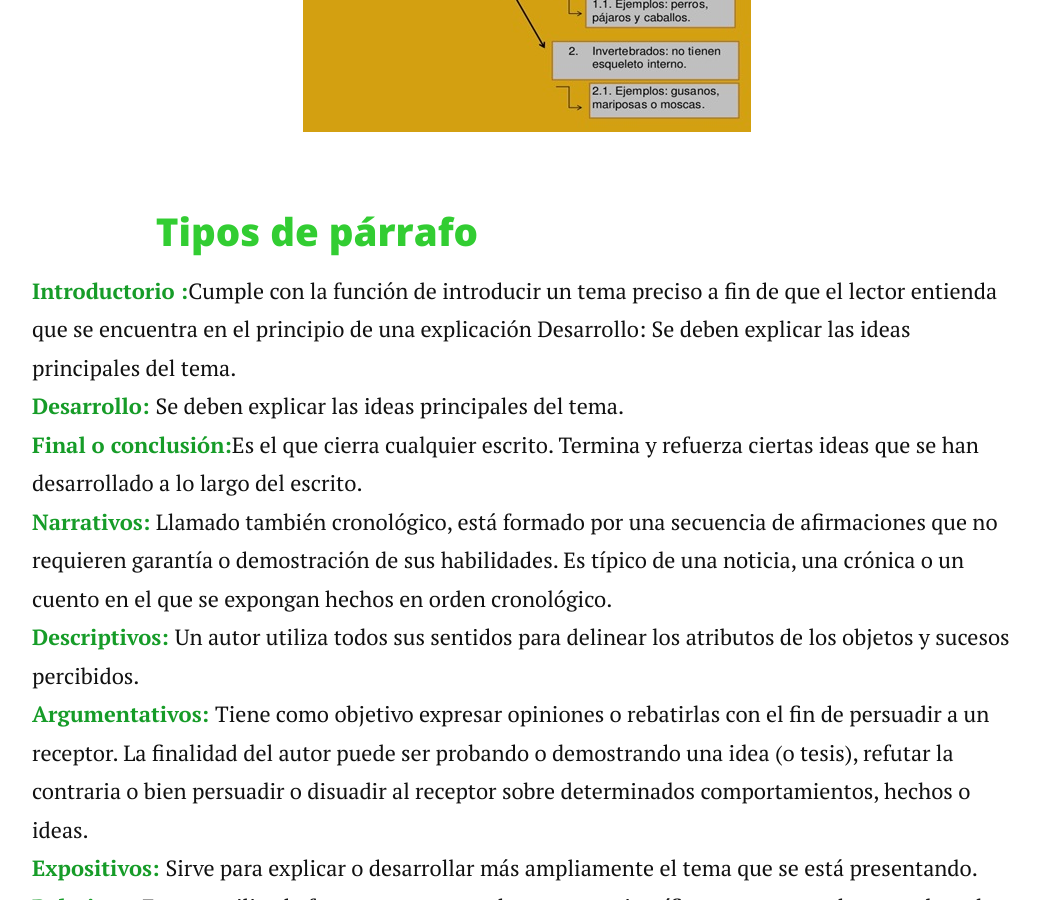
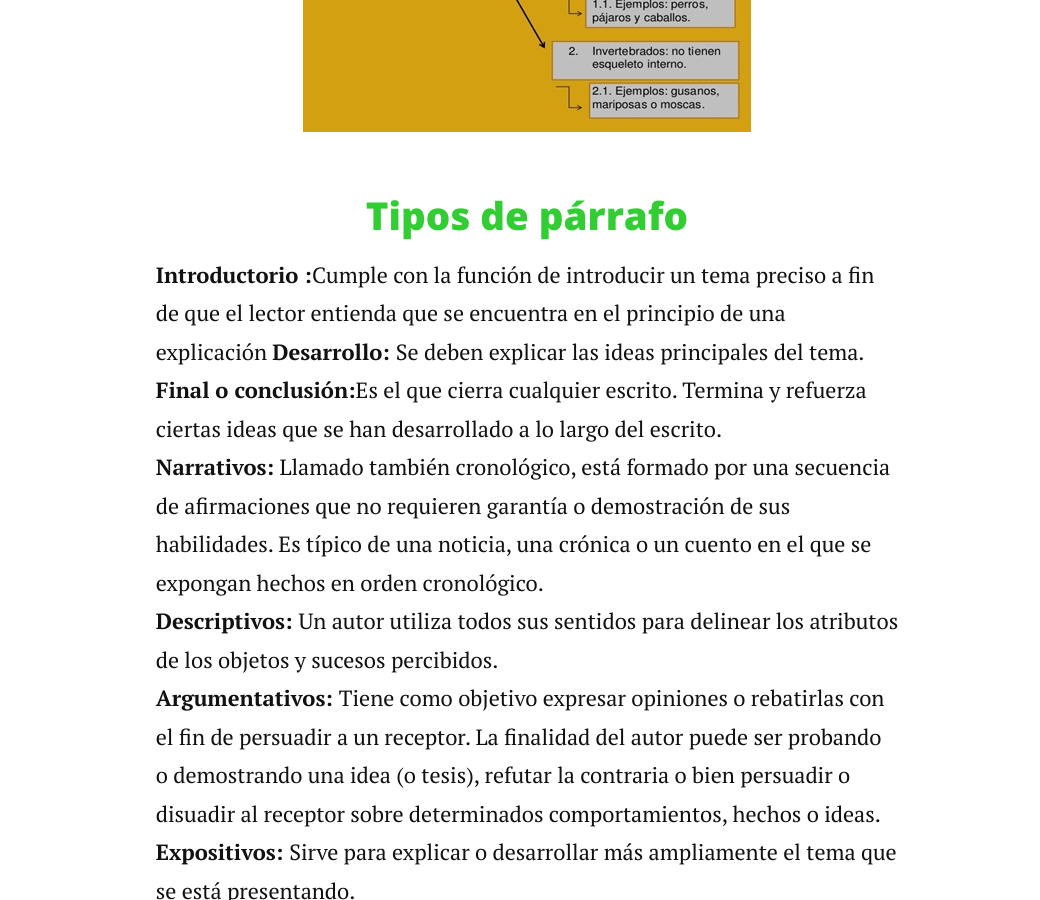
Before and after one commit to BlogdeLenguaje/BlogdeLenguaje.github.io, a Jekyll site: the page built from _posts/2014-12-18-tema2.markdown, in a window 1280 px wide and 900 px high, scrolled down 1252 px. Shown: the whole window, without its empty margins (113-1153 px from the left). Built offline with Jekyll 4.4.1, drawn with Linux system fonts in a browser that asks for light colours; nearby versions of some CDN libraries.

Commit message:
Update 2014-12-18-tema2.markdown

```diff
--- a/_posts/2014-12-18-tema2.markdown
+++ b/_posts/2014-12-18-tema2.markdown
@@ -11,17 +11,15 @@
 2.- Ideas secundarias: Amplían y complementan a la idea principal. <br>
 3.- Unidad y coherencia: La oración principal como las secundarias se refieren a un solo hecho, es la organización apropiada de las oraciones de tal forma que el contenido sea claro y se entienda. </p>
 <center><img src="/assets/img/parrafoestructura.jpg"></center>
-<p><font color="#32CD32"><h3>Tipos de párrafo </h3></font>
-<font color="#169C28"><b>Introductorio :</b></font>Cumple con la función de introducir un tema preciso a fin de que el lector entienda que se encuentra en el principio de una explicación
-Desarrollo: Se deben explicar las ideas principales del tema.
-<br>
-<font color="#169C28"><b>Desarrollo: </b></font>Se deben explicar las ideas principales del tema. <br>
-<font color="#169C28"><b>Final o conclusión:</b></font>Es el que cierra cualquier escrito. Termina y refuerza ciertas ideas que se han desarrollado a lo largo del escrito.<br>
-<font color="#169C28"><b>Narrativos:</b> </font>Llamado también cronológico, está formado por una secuencia de afirmaciones que no requieren garantía o demostración de sus habilidades. Es típico de una noticia, una crónica o un cuento en el que se expongan hechos en orden cronológico. <br>
-<font color="#169C28"><b>Descriptivos: </b> </font>Un autor utiliza todos sus sentidos para delinear los atributos de los objetos y sucesos percibidos. <br>
-<font color="#169C28"><b>Argumentativos: </b> </font>Tiene como objetivo expresar opiniones o rebatirlas con el fin de persuadir a un receptor. La finalidad del autor puede ser probando o demostrando una idea (o tesis), refutar la contraria o bien persuadir o disuadir al receptor sobre determinados comportamientos, hechos o ideas. <br>
-<font color="#169C28"><b>Expositivos: </b> </font>Sirve para explicar o desarrollar más ampliamente el tema que se está presentando. <br>
-<font color="#169C28"><b>Relativos: </b> </font>Este es utilizado frecuentemente en los ensayos científicos, puesto que la naturaleza de dichos trabajos se presta para generar controversia y confusión. <br>
-<font color="#169C28"><b>Comparación o contraste: </b> </font>Consiste en comparar objetos o ideas con el propósito de diferenciar o decir sus semejanzas. <br>
-<font color="#169C28"><b>Enumeración: </b></font> Se enumeran situaciones de manera que vamos de lo más importante a lo menos importante.<br>
-<font color="#169C28"><b>Dialogado: </b> </font>Se enumeran situaciones de manera que vamos de lo más importante a lo menos importante.</p>
+<center><font color="#32CD32"><h3>Tipos de párrafo </h3></font></center>
+<p><b>Introductorio :</b>Cumple con la función de introducir un tema preciso a fin de que el lector entienda que se encuentra en el principio de una explicación
+<b>Desarrollo: </b>Se deben explicar las ideas principales del tema. <br>
+<b>Final o conclusión:</b>Es el que cierra cualquier escrito. Termina y refuerza ciertas ideas que se han desarrollado a lo largo del escrito.<br>
+<b>Narrativos:</b> Llamado también cronológico, está formado por una secuencia de afirmaciones que no requieren garantía o demostración de sus habilidades. Es típico de una noticia, una crónica o un cuento en el que se expongan hechos en orden cronológico. <br>
+<b>Descriptivos: </b>Un autor utiliza todos sus sentidos para delinear los atributos de los objetos y sucesos percibidos. <br>
+<b>Argumentativos: </b>Tiene como objetivo expresar opiniones o rebatirlas con el fin de persuadir a un receptor. La finalidad del autor puede ser probando o demostrando una idea (o tesis), refutar la contraria o bien persuadir o disuadir al receptor sobre determinados comportamientos, hechos o ideas. <br>
+<b>Expositivos: </b>Sirve para explicar o desarrollar más ampliamente el tema que se está presentando. <br>
+<b>Relativos: </b>Este es utilizado frecuentemente en los ensayos científicos, puesto que la naturaleza de dichos trabajos se presta para generar controversia y confusión. <br>
+<b>Comparación o contraste: </b>Consiste en comparar objetos o ideas con el propósito de diferenciar o decir sus semejanzas. <br>
+<b>Enumeración: </b>Se enumeran situaciones de manera que vamos de lo más importante a lo menos importante.<br>
+<b>Dialogado: </b>Se enumeran situaciones de manera que vamos de lo más importante a lo menos importante.</p>
```
